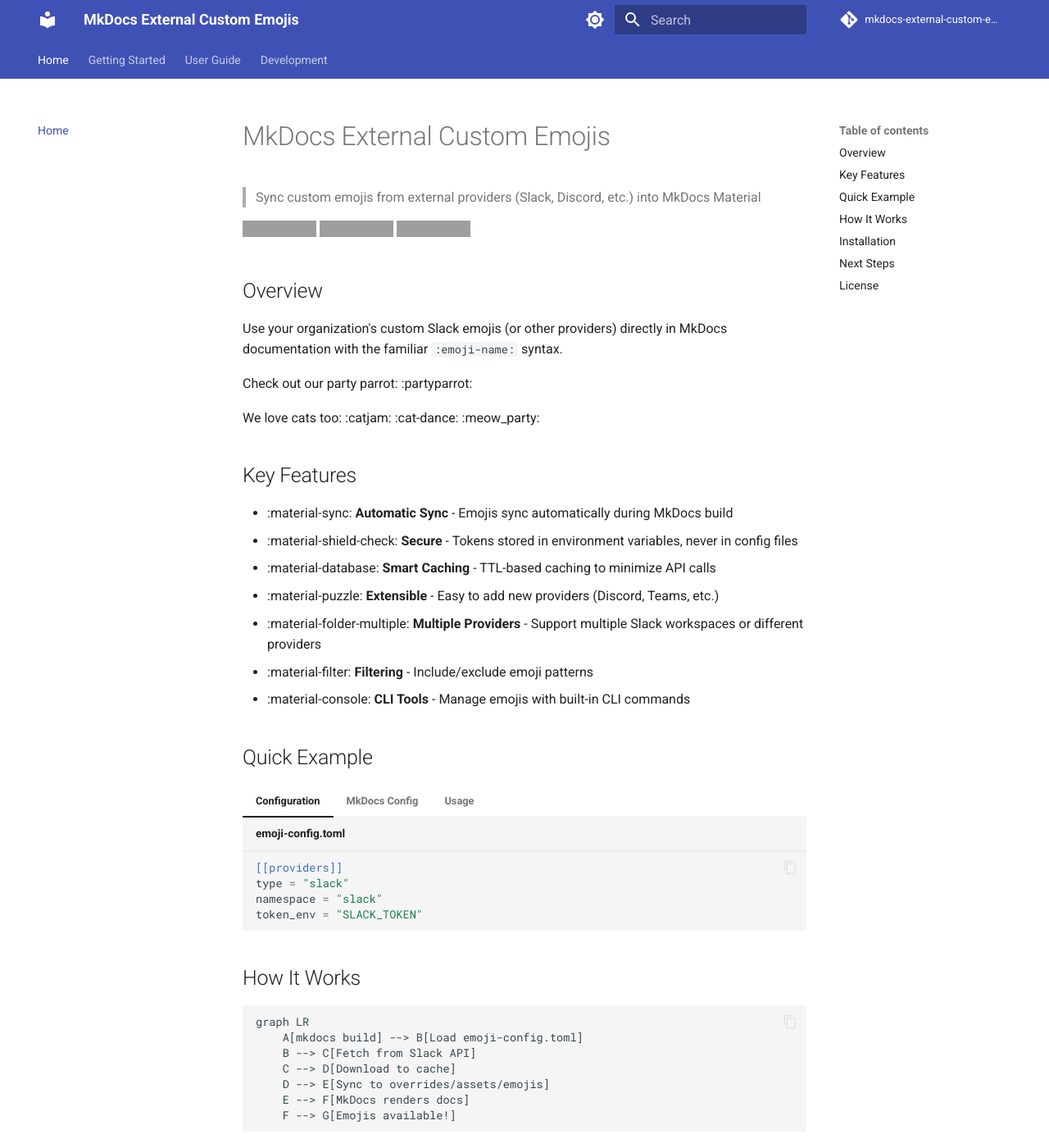
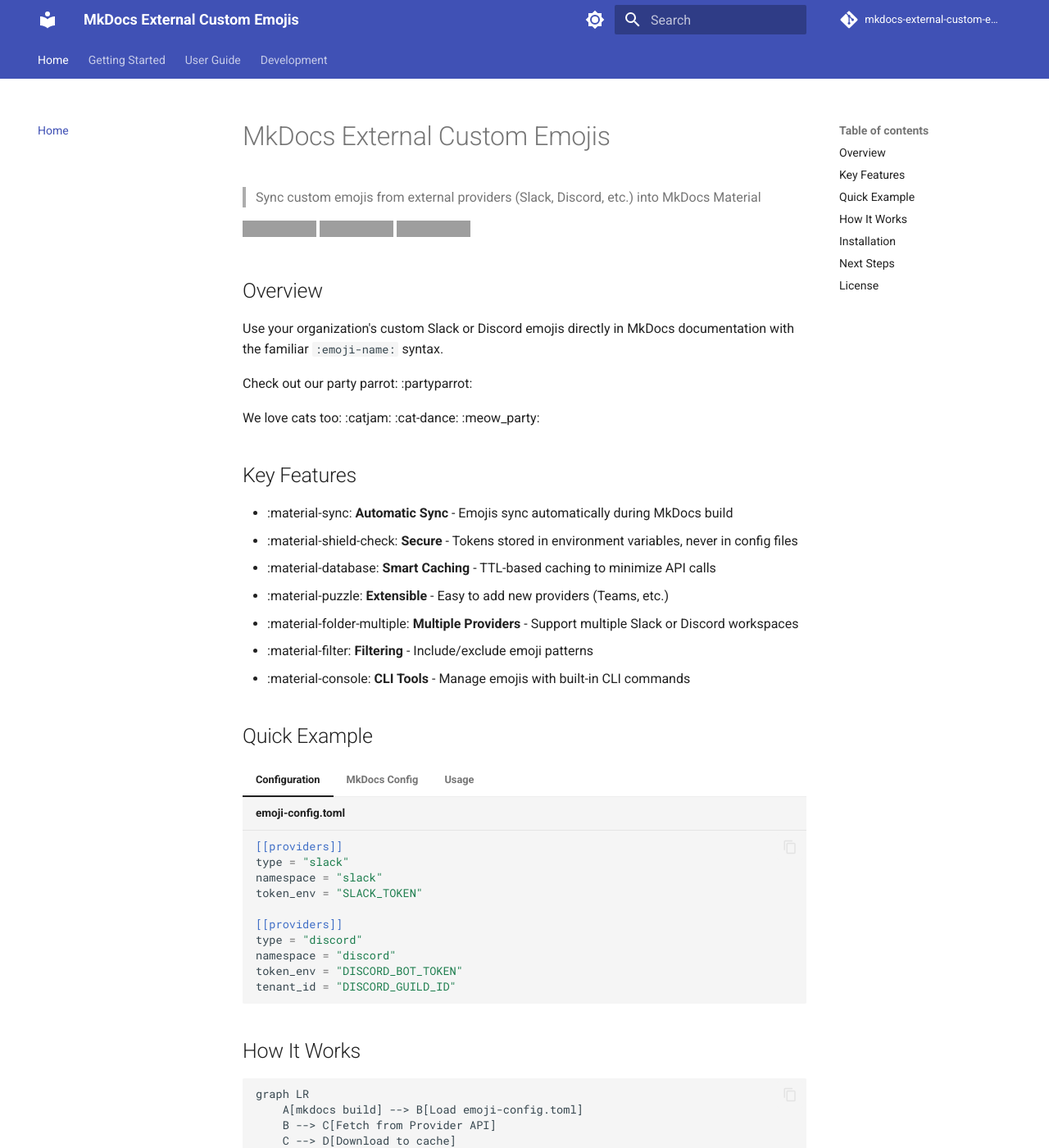
Before and after one commit to julie-dujardin/mkdocs-external-custom-emojis, an MkDocs documentation site: the page built from docs/index.md, in a window 1280 px wide and 1400 px high. Shown: the whole window at 82% size. Built offline with MkDocs 1.6.1 and Material for MkDocs 9.7.7, drawn with Linux system fonts in a browser that asks for light colours; comment, search, counter and statistics services are not loaded; grey boxes are pictures that could not be loaded.

Commit message:
update docs

````diff
--- a/docs/index.md
+++ b/docs/index.md
@@ -8,7 +8,7 @@
 
 ## Overview
 
-Use your organization's custom Slack emojis (or other providers) directly in MkDocs documentation with the familiar `:emoji-name:` syntax.
+Use your organization's custom Slack or Discord emojis directly in MkDocs documentation with the familiar `:emoji-name:` syntax.
 
 Check out our party parrot: :partyparrot:
 
@@ -19,8 +19,8 @@
 - :material-sync: **Automatic Sync** - Emojis sync automatically during MkDocs build
 - :material-shield-check: **Secure** - Tokens stored in environment variables, never in config files
 - :material-database: **Smart Caching** - TTL-based caching to minimize API calls
-- :material-puzzle: **Extensible** - Easy to add new providers (Discord, Teams, etc.)
-- :material-folder-multiple: **Multiple Providers** - Support multiple Slack workspaces or different providers
+- :material-puzzle: **Extensible** - Easy to add new providers (Teams, etc.)
+- :material-folder-multiple: **Multiple Providers** - Support multiple Slack or Discord workspaces
 - :material-filter: **Filtering** - Include/exclude emoji patterns
 - :material-console: **CLI Tools** - Manage emojis with built-in CLI commands
 
@@ -33,6 +33,12 @@
     type = "slack"
     namespace = "slack"
     token_env = "SLACK_TOKEN"
+
+    [[providers]]
+    type = "discord"
+    namespace = "discord"
+    token_env = "DISCORD_BOT_TOKEN"
+    tenant_id = "DISCORD_GUILD_ID"
     ```
 
 === "MkDocs Config"
@@ -64,7 +70,7 @@
 ```mermaid
 graph LR
     A[mkdocs build] --> B[Load emoji-config.toml]
-    B --> C[Fetch from Slack API]
+    B --> C[Fetch from Provider API]
     C --> D[Download to cache]
     D --> E[Sync to overrides/assets/emojis]
     E --> F[MkDocs renders docs]
````
Also changed, not shown: README.md (+30 -6 lines), docs/getting-started/quickstart.md (+70 -44 lines).
